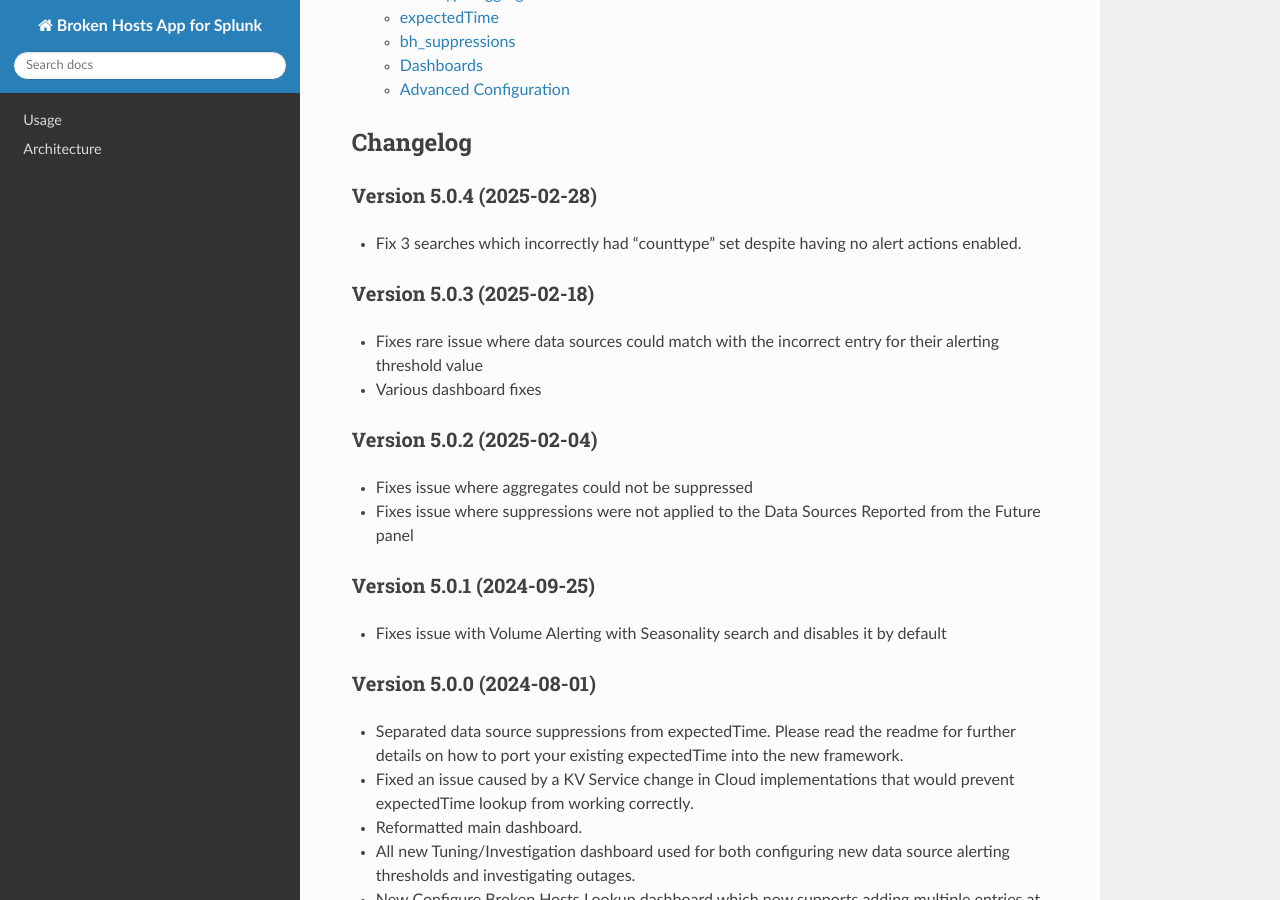
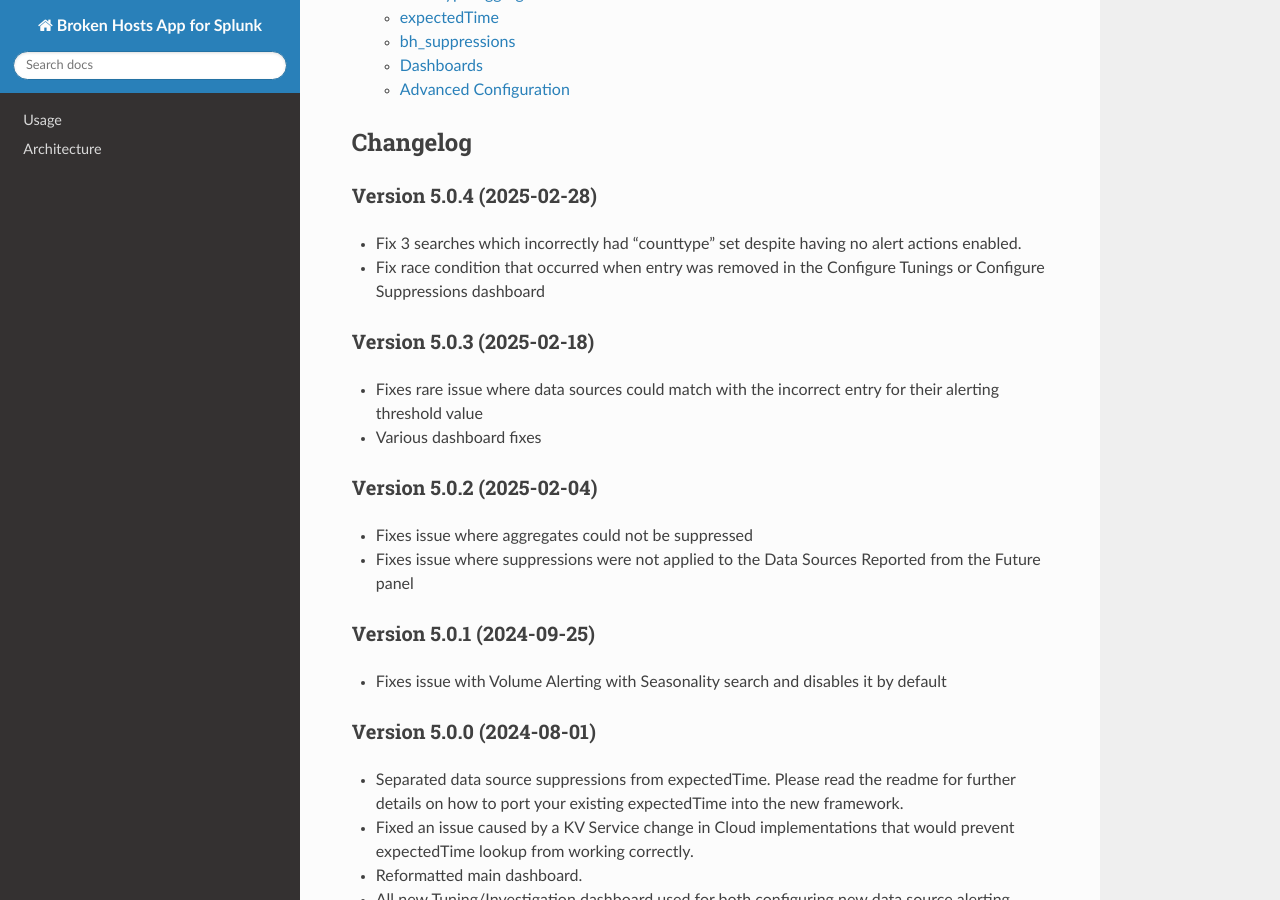
Before and after one commit to HurricaneLabs/brokenhosts, a Sphinx documentation site: the page built from docs/index.rst, in a window 1280 px wide and 900 px high, scrolled down 1475 px. Built offline with Sphinx 7.4.7 and the Read the Docs theme 3.1.0, drawn with Linux system fonts in a browser that asks for light colours.

Commit message:
add JS fix explanation to patch notes

```diff
--- a/docs/index.rst
+++ b/docs/index.rst
@@ -63,6 +63,7 @@ Version 5.0.4 (2025-02-28)
 ~~~~~~~~~~~~~~~~~~~~~~~~~~
 
 - Fix 3 searches which incorrectly had "counttype" set despite having no alert actions enabled.
+- Fix race condition that occurred when entry was removed in the Configure Tunings or Configure Suppressions dashboard
 
 Version 5.0.3 (2025-02-18)
 ~~~~~~~~~~~~~~~~~~~~~~~~~~
```
